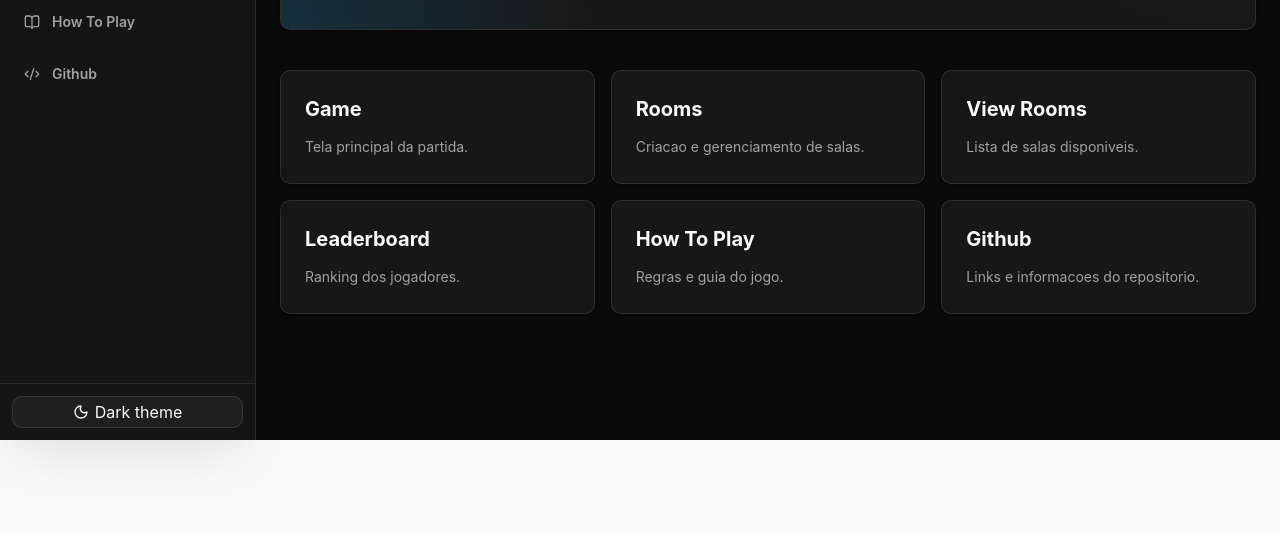
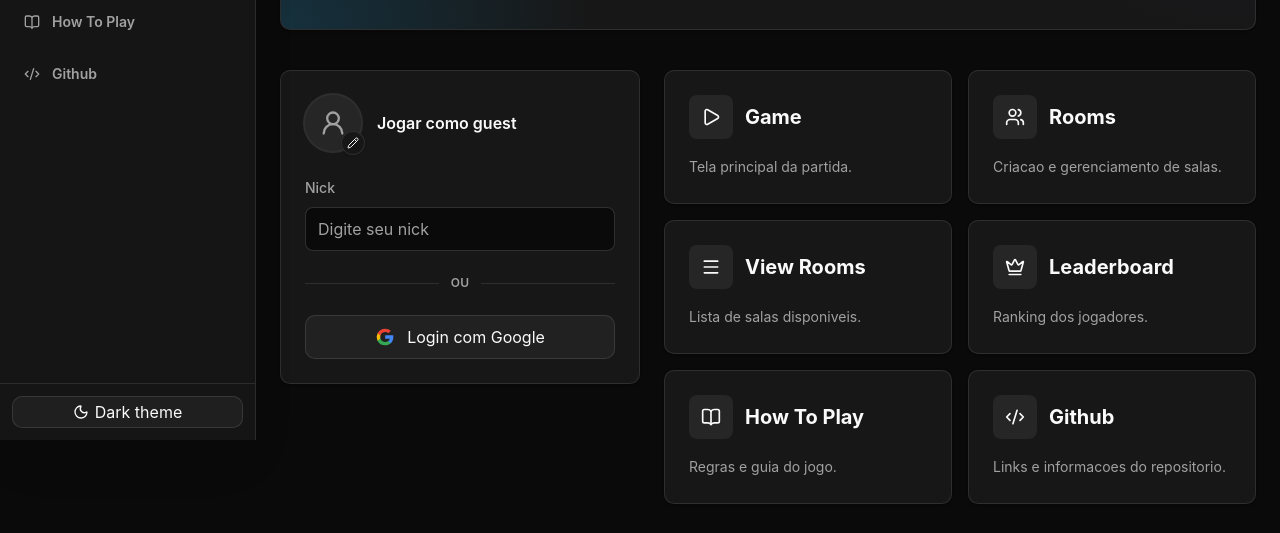
Before and after one commit to dannielzanoni/ohhell-game-v2, a React (Vite) app: page / in a window 1280 px wide. Shown: the part 360-893 px from the top of the page. Before the commit the page ends 800 px from the top, so only its background shows below. Built offline with nearby package versions, Linux system fonts and the light colour scheme.

Commit message:
feat: add LoginCard component and update Home and NavBar for improved layout and navigation

```diff
--- a/src/app/routes/Home/Home.jsx
+++ b/src/app/routes/Home/Home.jsx
@@ -1,5 +1,6 @@
 import { Link } from 'react-router-dom';
 import gameBg from '@/assets/videos/game-bg.mp4';
+import { LoginCard } from '@/components/auth/LoginCard.jsx';
 import { VideoText } from '@/components/ui/video-text.jsx';
 import { pageLinks } from '../pageLinks.js';
 
@@ -10,7 +11,7 @@ export function Home() {
         <div className="relative overflow-hidden rounded-lg border border-border bg-card p-8 shadow-sm md:p-10">
           <div className="absolute inset-0 bg-[radial-gradient(circle_at_top_right,rgba(99,102,241,0.2),transparent_35%),radial-gradient(circle_at_bottom_left,rgba(14,165,233,0.18),transparent_30%)]" />
           <div className="relative">
-            <div className="relative mt-4 h-32 w-full overflow-hidden md:h-44">
+            <div className="relative mt-4 hidden h-44 w-full overflow-hidden md:block">
               <VideoText
                 src={gameBg}
                 fontSize={13}
@@ -20,6 +21,28 @@ export function Home() {
                 Oh Hell Game
               </VideoText>
             </div>
+            <div className="relative mt-4 grid gap-1 md:hidden">
+              <div className="h-24 overflow-hidden">
+                <VideoText
+                  src={gameBg}
+                  fontSize={24}
+                  fontWeight="900"
+                  className="drop-shadow-2xl"
+                >
+                  Oh Hell
+                </VideoText>
+              </div>
+              <div className="h-24 overflow-hidden">
+                <VideoText
+                  src={gameBg}
+                  fontSize={32}
+                  fontWeight="900"
+                  className="drop-shadow-2xl"
+                >
+                  Game
+                </VideoText>
+              </div>
+            </div>
             <p className="mt-5 max-w-2xl text-lg leading-8 text-muted-foreground">
               Escolha uma area para entrar na partida, criar salas, estudar as
               regras ou acompanhar a lideranca.
@@ -27,22 +50,35 @@ export function Home() {
           </div>
         </div>
 
-        <nav className="grid gap-4 md:grid-cols-2 lg:grid-cols-3">
-          {pageLinks.map((page) => (
+        <div className="grid gap-6 lg:grid-cols-[360px_1fr] lg:items-start">
+          <LoginCard />
+
+          <nav className="grid gap-4 md:grid-cols-2">
+            {pageLinks.map((page) => {
+              const Icon = page.icon;
+
+              return (
                 <Link
                   key={page.path}
                   to={page.path}
-              className="rounded-lg border border-border bg-card p-6 shadow-sm transition hover:-translate-y-0.5 hover:border-primary/40 hover:shadow-md focus:outline-none focus:ring-2 focus:ring-ring focus:ring-offset-2 focus:ring-offset-background"
+                  className="group rounded-lg border border-border bg-card p-6 shadow-sm transition hover:-translate-y-0.5 hover:border-primary/40 hover:shadow-md focus:outline-none focus:ring-2 focus:ring-ring focus:ring-offset-2 focus:ring-offset-background"
                 >
+                  <span className="flex items-center gap-3">
+                    <span className="grid size-11 shrink-0 place-items-center rounded-md bg-secondary text-secondary-foreground transition group-hover:bg-primary group-hover:text-primary-foreground">
+                      <Icon className="size-5" />
+                    </span>
                     <span className="text-xl font-bold text-foreground">
                       {page.label}
                     </span>
-              <span className="mt-3 block text-sm leading-6 text-muted-foreground">
+                  </span>
+                  <span className="mt-4 block text-sm leading-6 text-muted-foreground">
                     {page.description}
                   </span>
                 </Link>
-          ))}
+              );
+            })}
           </nav>
+        </div>
       </section>
     </main>
   );
--- a/src/app/routes/pageLinks.js
+++ b/src/app/routes/pageLinks.js
@@ -1,32 +1,40 @@
+import { BookOpen, Code2, Crown, Menu, Play, Users } from 'lucide-react';
+
 export const pageLinks = [
   {
     label: 'Game',
     path: '/game',
     description: 'Tela principal da partida.',
+    icon: Play,
   },
   {
     label: 'Rooms',
     path: '/rooms',
     description: 'Criacao e gerenciamento de salas.',
+    icon: Users,
   },
   {
     label: 'View Rooms',
     path: '/view-rooms',
     description: 'Lista de salas disponiveis.',
+    icon: Menu,
   },
   {
     label: 'Leaderboard',
     path: '/leaderboard',
     description: 'Ranking dos jogadores.',
+    icon: Crown,
   },
   {
     label: 'How To Play',
     path: '/how-to-play',
     description: 'Regras e guia do jogo.',
+    icon: BookOpen,
   },
   {
     label: 'Github',
     path: '/github',
     description: 'Links e informacoes do repositorio.',
+    icon: Code2,
   },
 ];
--- /dev/null
+++ b/src/components/auth/LoginCard.jsx
@@ -0,0 +1,85 @@
+import { Pencil, UserRound } from 'lucide-react';
+import { Button } from '@/components/ui/button.jsx';
+import { cn } from '@/lib/utils.js';
+
+function GoogleLogo() {
+  return (
+    <svg
+      className="size-5"
+      viewBox="0 0 24 24"
+      aria-hidden="true"
+      focusable="false"
+    >
+      <path
+        fill="#4285F4"
+        d="M21.805 10.023h-9.62v3.955h5.536c-.239 1.271-.957 2.35-2.036 3.066v2.548h3.294c1.928-1.775 3.041-4.39 3.041-7.49 0-.71-.064-1.397-.215-2.079z"
+      />
+      <path
+        fill="#34A853"
+        d="M12.185 22c2.754 0 5.064-.91 6.753-2.469l-3.294-2.548c-.91.607-2.074.973-3.459.973-2.658 0-4.91-1.79-5.714-4.197H3.065v2.628C4.738 19.714 8.176 22 12.185 22z"
+      />
+      <path
+        fill="#FBBC05"
+        d="M6.471 13.759a5.92 5.92 0 0 1 0-3.518V7.613H3.065a10.005 10.005 0 0 0 0 8.774l3.406-2.628z"
+      />
+      <path
+        fill="#EA4335"
+        d="M12.185 6.044c1.497 0 2.841.514 3.9 1.526l2.925-2.925C17.249 3.006 14.939 2 12.185 2 8.176 2 4.738 4.286 3.065 7.613l3.406 2.628c.804-2.407 3.056-4.197 5.714-4.197z"
+      />
+    </svg>
+  );
+}
+
+export function LoginCard({ className }) {
+  return (
+    <section
+      className={cn(
+        'rounded-lg border border-border bg-card p-6 shadow-sm',
+        className,
+      )}
+    >
+      <div className="flex items-center gap-4">
+        <button
+          type="button"
+          aria-label="Jogar como guest"
+          className="group relative grid size-14 shrink-0 cursor-pointer place-items-center rounded-full bg-secondary ring-2 ring-border transition hover:bg-primary hover:text-primary-foreground hover:ring-primary/60 focus:outline-none focus:ring-4 focus:ring-ring"
+        >
+          <UserRound className="size-7 text-muted-foreground transition group-hover:text-primary-foreground" />
+          <span className="absolute -bottom-1 -right-1 grid size-6 place-items-center rounded-full border border-border bg-card text-foreground shadow-sm transition group-hover:border-primary group-hover:bg-primary group-hover:text-primary-foreground">
+            <Pencil className="size-3" />
+          </span>
+        </button>
+        <span className="text-base font-semibold text-foreground">
+          Jogar como guest
+        </span>
+      </div>
+
+      <label className="mt-6 block">
+        <span className="text-sm font-medium text-muted-foreground">Nick</span>
+        <input
+          type="text"
+          name="nickname"
+          placeholder="Digite seu nick"
+          className="mt-2 h-11 w-full rounded-md border border-input bg-background px-3 text-sm text-foreground outline-none transition placeholder:text-muted-foreground focus:border-ring focus:ring-2 focus:ring-ring/40"
+        />
+      </label>
+
+      <div className="my-6 flex items-center gap-3">
+        <span className="h-px flex-1 bg-border" />
+        <span className="text-xs font-semibold uppercase tracking-wide text-muted-foreground">
+          ou
+        </span>
+        <span className="h-px flex-1 bg-border" />
+      </div>
+
+      <Button
+        type="button"
+        variant="outline"
+        className="h-11 w-full cursor-pointer gap-3"
+      >
+        <GoogleLogo />
+        Login com Google
+      </Button>
+    </section>
+  );
+}
--- a/src/components/layout/NavBar.jsx
+++ b/src/components/layout/NavBar.jsx
@@ -1,29 +1,19 @@
 import {
-  BookOpen,
-  Code2,
-  Crown,
   Home,
-  Menu,
   Moon,
   PanelLeftClose,
   PanelLeftOpen,
-  Play,
   Sun,
-  Users,
 } from 'lucide-react';
 import { NavLink } from 'react-router-dom';
 import { useTheme } from '@/app/provider.jsx';
+import { pageLinks } from '@/app/routes/pageLinks.js';
 import { Button } from '@/components/ui/button.jsx';
 import { cn } from '@/lib/utils.js';
 
 const navItems = [
   { label: 'Home', path: '/', icon: Home },
-  { label: 'Game', path: '/game', icon: Play },
-  { label: 'Rooms', path: '/rooms', icon: Users },
-  { label: 'View Rooms', path: '/view-rooms', icon: Menu },
-  { label: 'Leaderboard', path: '/leaderboard', icon: Crown },
-  { label: 'How To Play', path: '/how-to-play', icon: BookOpen },
-  { label: 'Github', path: '/github', icon: Code2 },
+  ...pageLinks,
 ];
 
 export function NavBar({ isCollapsed, onToggle }) {
@@ -63,6 +53,7 @@ export function NavBar({ isCollapsed, onToggle }) {
             variant="ghost"
             size="icon"
             aria-label="Minimizar menu"
+            className="cursor-pointer"
             onClick={onToggle}
           >
             <PanelLeftClose />
@@ -74,9 +65,9 @@ export function NavBar({ isCollapsed, onToggle }) {
         <Button
           type="button"
           variant="ghost"
-          size="icon"
+          size="default"
           aria-label="Expandir menu"
-          className="mx-auto mt-4"
+          className="mx-3 mt-4 h-11 w-auto cursor-pointer justify-center px-0 text-muted-foreground hover:bg-sidebar-accent hover:text-sidebar-accent-foreground"
           onClick={onToggle}
         >
           <PanelLeftOpen />
@@ -112,7 +103,7 @@ export function NavBar({ isCollapsed, onToggle }) {
         <Button
           type="button"
           variant="outline"
-          className={cn('w-full', isCollapsed && 'px-0')}
+          className={cn('w-full cursor-pointer', isCollapsed && 'px-0')}
           title={isCollapsed ? 'Alternar tema' : undefined}
           aria-label="Alternar tema"
           onClick={toggleTheme}
```
Lines whose indentation alone changed are shown as unchanged.
